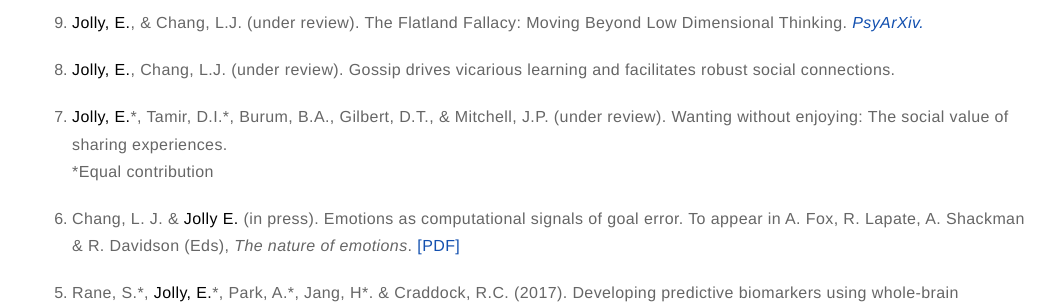
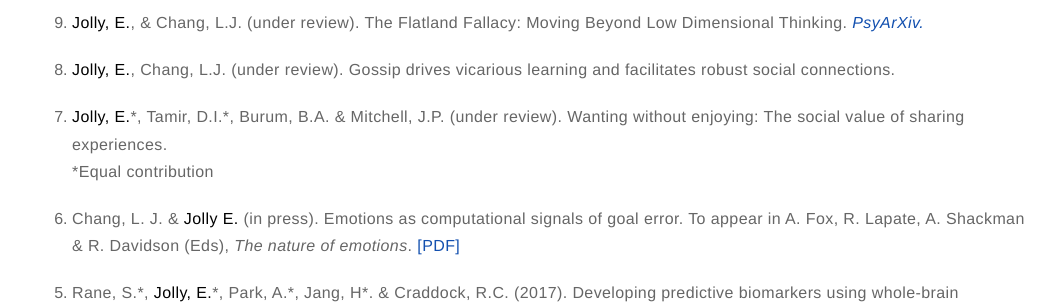
Before and after one commit to ejolly/ejolly.github.io, a Jekyll site: the page built from publications.md, in a window 1280 px wide. Shown: the part 489-793 px from the top of the page, without its empty margins (108-1167 px from the left). Built offline with Jekyll 4.4.1, drawn with Linux system fonts in a browser that asks for light colours; comment, search, counter and statistics services are not loaded.

```diff
--- a/publications.md
+++ b/publications.md
@@ -7,7 +7,7 @@ layout: page
 
 8. **Jolly, E.**, Chang, L.J. (under review). Gossip drives vicarious learning and facilitates robust social connections.
 
-7. **Jolly, E.**\*, Tamir, D.I.\*, Burum, B.A., Gilbert, D.T., & Mitchell, J.P. (under review). Wanting without enjoying: The social value of sharing experiences.
+7. **Jolly, E.**\*, Tamir, D.I.\*, Burum, B.A. & Mitchell, J.P. (under review). Wanting without enjoying: The social value of sharing experiences.
 \*Equal contribution
 
 6. Chang, L. J. & **Jolly E.** (in press). Emotions as computational signals of goal error. To appear in A. Fox, R. Lapate, A. Shackman & R. Davidson (Eds), *The nature of emotions*. [[PDF]](/assets/pdfs/Jolly_Emotions_Chapter.pdf)
```
Also changed, not shown: software.md (+1 -1 lines).
